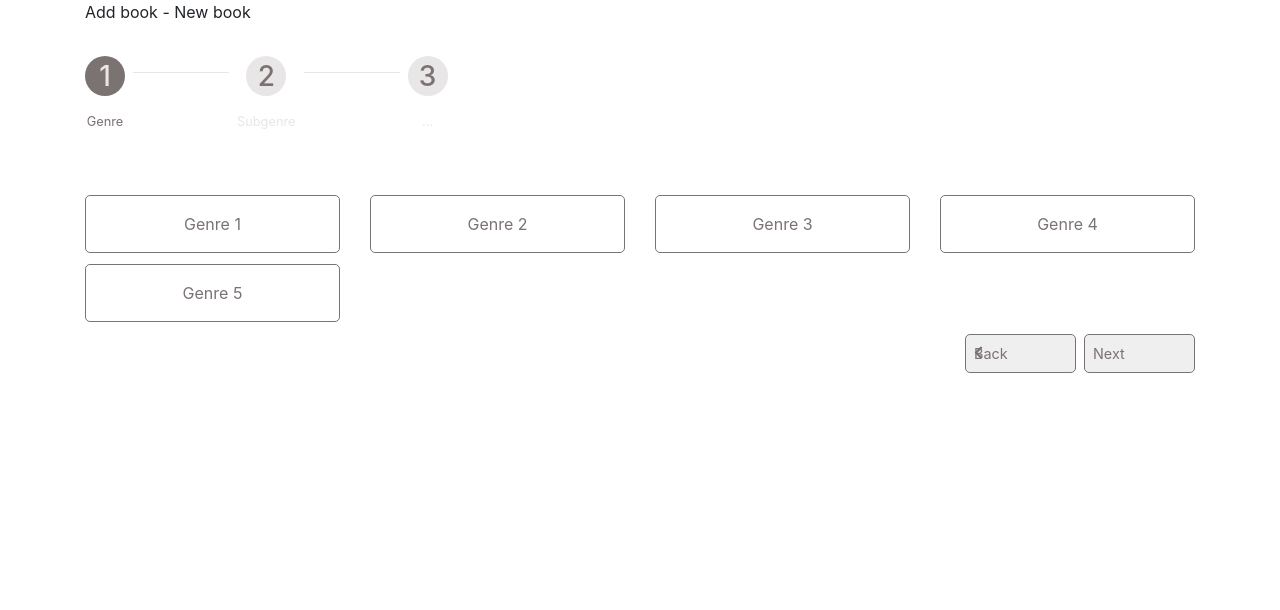
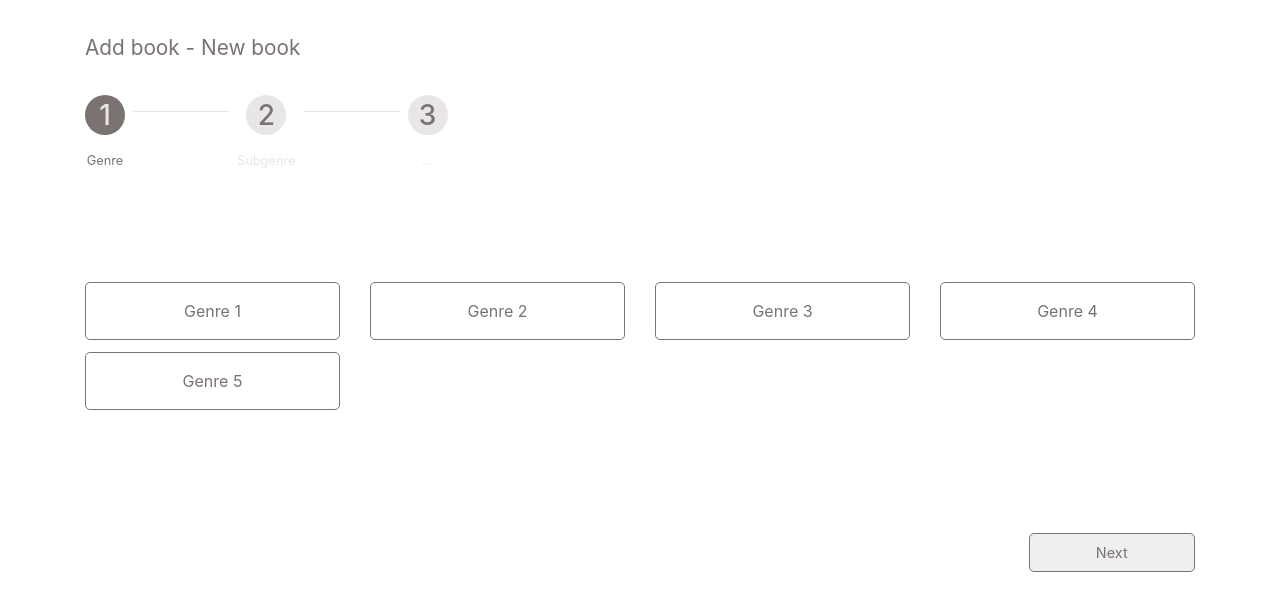
Before and after one commit to joticd/wizard-book, a React (Create React App) app: page / in a window 1280 px wide. Shown: the top 610 px of the page. Built offline with nearby package versions, Linux system fonts and the light colour scheme.

Commit message:
fix:style pages

```diff
--- a/src/components/App.tsx
+++ b/src/components/App.tsx
@@ -5,6 +5,7 @@ import {
 import dummyJSON from '../dummy';
 import { FormValue, InitialState } from '../helpers/Interfaces';
 import { reducer } from '../helpers/Reducers';
+import '../style/App.scss';
 import End from './End';
 import Footer from './Footer';
 import GenreList from './GenreList';
@@ -61,7 +62,7 @@ const App : React.FC = () =>{
             <Footer selectedID={state.subID} state={state} dispatch={dispatch} />
           </Route>
           <Route path="/submit">
-            <End />
+            <End dispatch={dispatch}/>
           </Route>
         </Switch>
       </Router>
--- a/src/components/End.tsx
+++ b/src/components/End.tsx
@@ -1,9 +1,21 @@
 
 
-import React from 'react';
+import React, { useEffect, useState } from 'react';
+import { useHistory } from 'react-router-dom';
+import { RESET } from '../helpers/Reducers';
 import '../style/End.scss';
 
-const End = () => {
+type Props = {
+    dispatch:React.Dispatch<any>
+}
+const End:React.FC<Props> = ({dispatch}) => {
+    let history = useHistory();
+    const [linkTo, setLinkTo] = useState<string|null>(null);
+    useEffect(() => {
+        if(linkTo){
+            history.push(linkTo);
+        }
+    }, [linkTo]);
     return (
         <section>
             <div className="d-flex flex-column end">
@@ -13,7 +25,10 @@ const End = () => {
                 </div>
                 <button
                     className="end-btn"
-                    // onClick={()=>{footerBtnClick(selectedID, setLinkTo, dispatch, stage, newState, false)}}
+                    onClick={()=>{
+                        dispatch({type:RESET})
+                        setLinkTo("/")
+                    }}
                 >Add another book</button>
             </div>
 
--- a/src/components/Footer.tsx
+++ b/src/components/Footer.tsx
@@ -26,15 +26,15 @@ const Footer:React.FC<Props> = ({selectedID, state, dispatch}) => {
 
     return (
         <footer>
-            <div className="d-flex justify-content-end navigation">
+            <div className="d-flex justify-content-end footer-btn">
                 <button
-                    className="nav back"
+                    className={`footer-btn-single back ${stage==="Genres" ? "hide" : ""}`}
                     onClick={()=>{footerBtnClick(selectedID, setLinkTo, dispatch, stage, newState, false)}}
                 ><i className="fas fa-chevron-left"></i> Back</button>
 
 
                 <button
-                    className="nav next"
+                    className="footer-btn-single next"
                     {...btnAtr}
                     type={infoBool || newSubBool ? "submit" : "button"}
                     onClick={
--- a/src/components/Header.tsx
+++ b/src/components/Header.tsx
@@ -16,7 +16,7 @@ const Header:React.FC<Props> = ({state}) => {
                 <p>Add book - New book</p>
             </div>
 
-            <div className="d-flex flex-row progressbar">
+            <div className="d-flex flex-row ustify-content-between progressbar">
                 <div className={`progressbar-single ${genresBool ? "active" : ""}`}>
                     <h3>1</h3><p>Genre</p>
                 </div>
--- a/src/helpers/Reducers.tsx
+++ b/src/helpers/Reducers.tsx
@@ -10,6 +10,7 @@ export const UPDATE_NEW_SUB = 'UPDATE_NEW_SUB';
 export const BACK_TO_GEN = 'BACK_FROM_SUBGEN';
 export const BACK_TO_SUB = 'BACK_TO_SUB';
 export const BACK_TO_NEW_SUB = 'BACK_TO_NEW_SUB';
+export const RESET = 'RESET';
 
 export const reducer =(state:InitialState, action:any)=>{
     switch (action.type) {
@@ -48,6 +49,13 @@ export const reducer =(state:InitialState, action:any)=>{
         case BACK_TO_NEW_SUB:
             state.stage = action.payload.stage;
             removeSub(state);
+            return {...state};
+        case RESET:
+            state.genState = null;
+            state.genID = null;
+            state.subID = null;
+            state.newState = false;
+            state.stage = "Genres";
             return {...state};
         default:
             return {...state};
--- /dev/null
+++ b/src/style/App.scss
@@ -0,0 +1,4 @@
+
+section{
+    margin: 5rem 0;
+}
--- a/src/style/Footer.scss
+++ b/src/style/Footer.scss
@@ -1,16 +1,17 @@
 
 $main: rgb(123, 114, 114);
 $second: #e8e6e6;
+footer{
+    padding: 2rem 0;
+}
 
-.navigation {
-    // display: flex;
-    // justify-content: flex-end;
+.footer-btn {
     align-items: center;
 
-    .nav {
+    .footer-btn-single {
         border:1px solid $main;
         padding: 0.5rem;
-        flex-basis: 10%;
+        flex-basis: 15%;
         text-align: center;
         color:$main;
         border-radius: 5px;
@@ -39,4 +40,8 @@ $second: #e8e6e6;
             line-height: 1.3rem;
         }
     }
+
+    .hide{
+        display: none;
+    }
 }
--- a/src/style/Header.scss
+++ b/src/style/Header.scss
@@ -1,6 +1,15 @@
 
 $main: rgb(123, 114, 114);
 $second: #e8e6e6;
+
+header{
+    margin-top: 2rem;
+}
+
+.title{
+    font-size: 1.3rem;
+    color: $main;
+}
 
 .progressbar {
     width: 65%;
```
